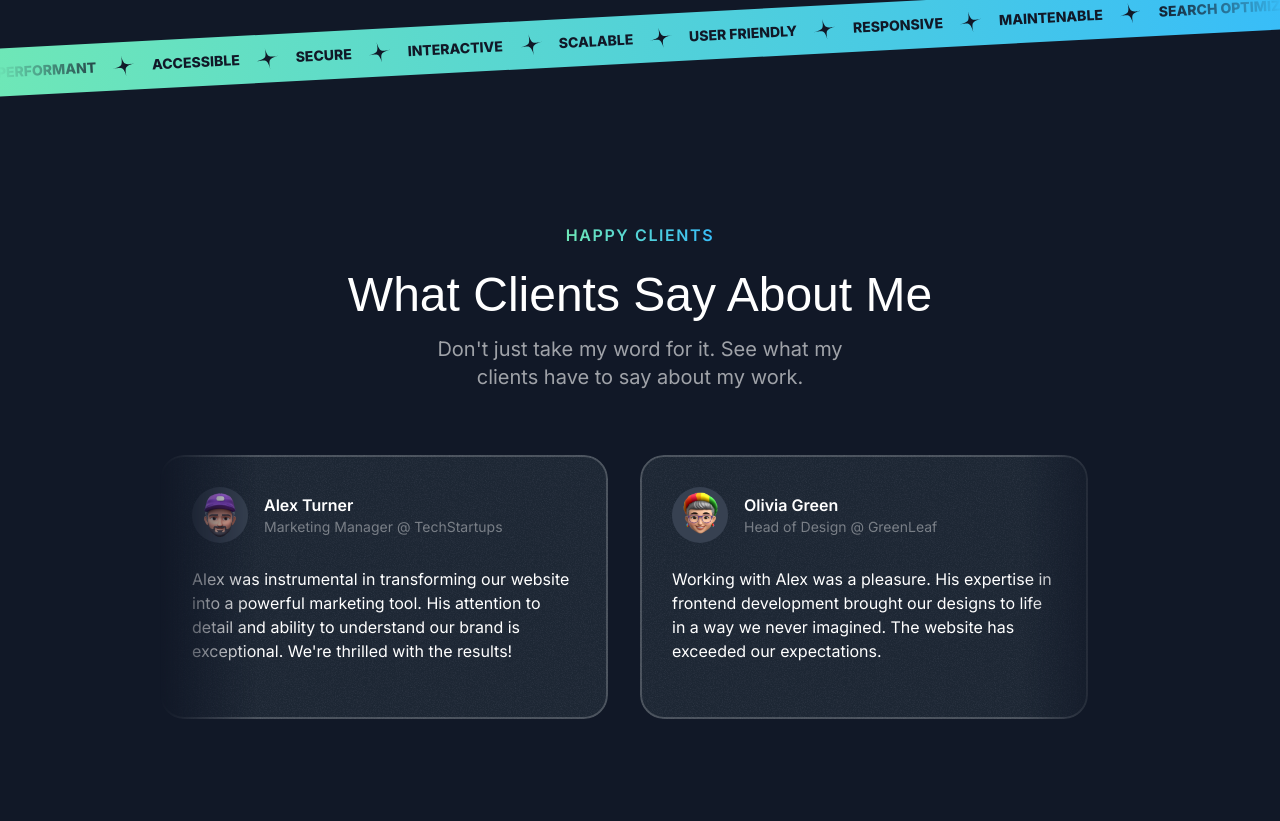
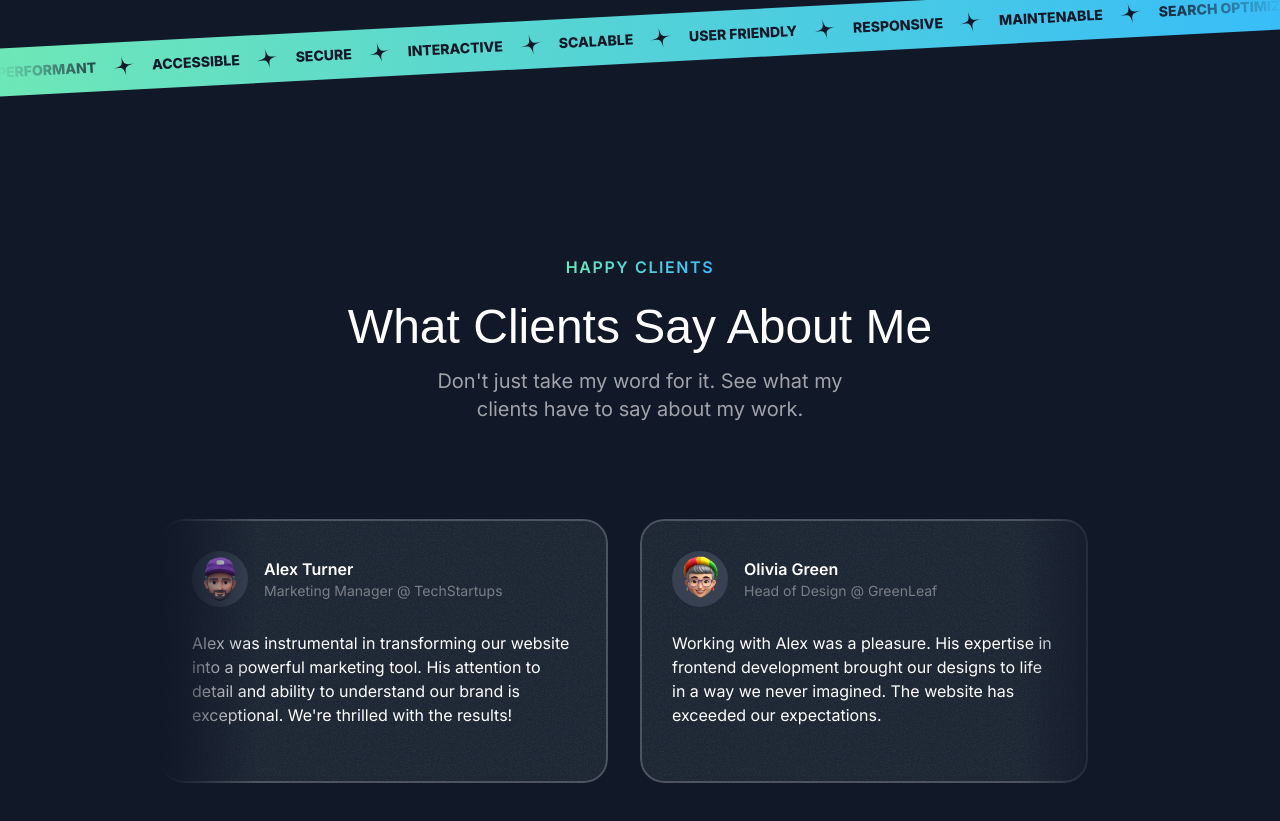
Before and after one commit to tommywa-a/Portfolio-site, a Next.js app: page / in a window 1280 px wide. Shown: the part 3037-3858 px from the top of the page. Before the commit the page ends 3820 px from the top, so only its background shows below. Built offline with nearby package versions, Linux system fonts and the light colour scheme; a web font is replaced by a local one.

Commit message:
Finished with (static) testimonial section on desktop view

```diff
--- a/src/sections/Testimonials.tsx
+++ b/src/sections/Testimonials.tsx
@@ -43,14 +43,14 @@
 
 export const TestimonialsSection = () => {
 	return (
-		<div className='py-16'>
+		<div className='py-16 lg:py-24'>
 			<div className='container'>
 				<SectionHeader
 					eyebrow='Happy Clients'
 					title='What Clients Say About Me'
 					description="Don't just take my word for it. See what my clients have to say about my work."
 				/>
-				<div className='mt-16 flex overflow-x-clip [mask-image:linear-gradient(to_right,transparent,black_10%,black_90%,transparent)]'>
+				<div className='mt-16 lg:mt-24 flex overflow-x-clip [mask-image:linear-gradient(to_right,transparent,black_10%,black_90%,transparent)]'>
 					<div className='flex gap-8 flex-none'>
 						{testimonials.map((testimonial) => (
 							<Card
```
